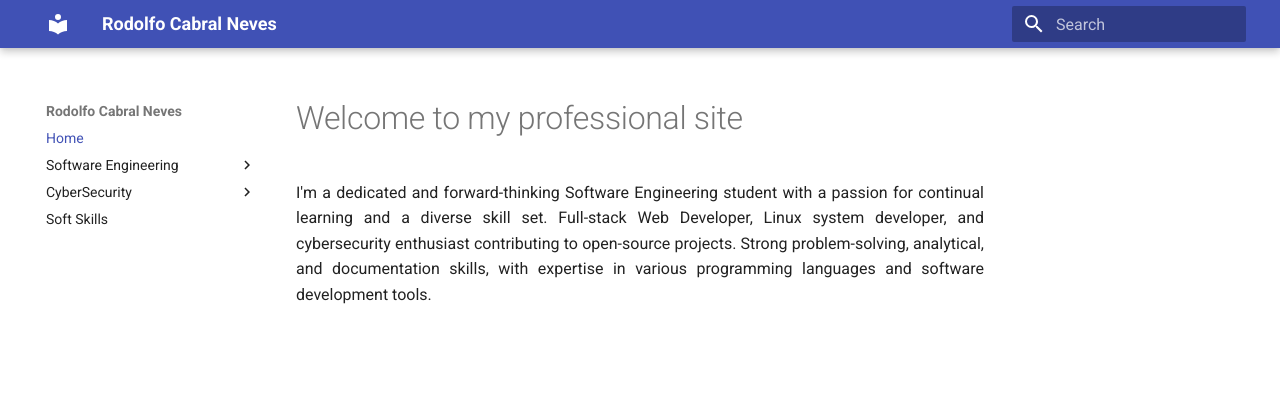
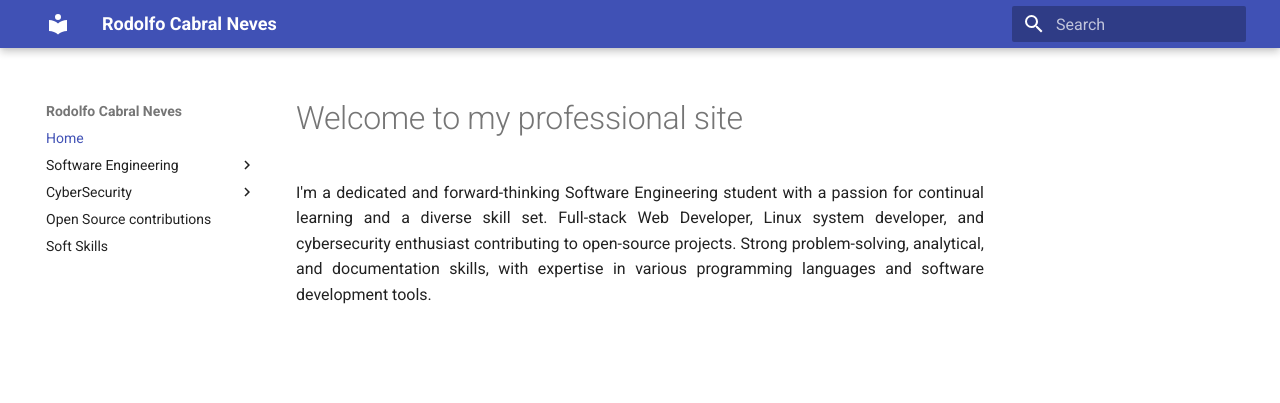
Before and after one commit to roddas/roddas, an MkDocs documentation site: the page built from docs/index.md, in a window 1280 px wide. Shown: the top 403 px of the page. Built offline with MkDocs 1.6.1 and Material for MkDocs 9.7.7, drawn with Linux system fonts in a browser that asks for light colours.

Commit message:
little updates

```diff
--- a/mkdocs.yml
+++ b/mkdocs.yml
@@ -14,4 +14,5 @@ nav:
     - Hard Skills: cybersec/cybersec_curriculum.md
     - Experiences: cybersec/cybersec_projects.md
     - Courses and Experiences: cybersec/cybersec_projects.md
+  - Open Source contributions: opensource.md
   - Soft Skills: softskills.md
```
